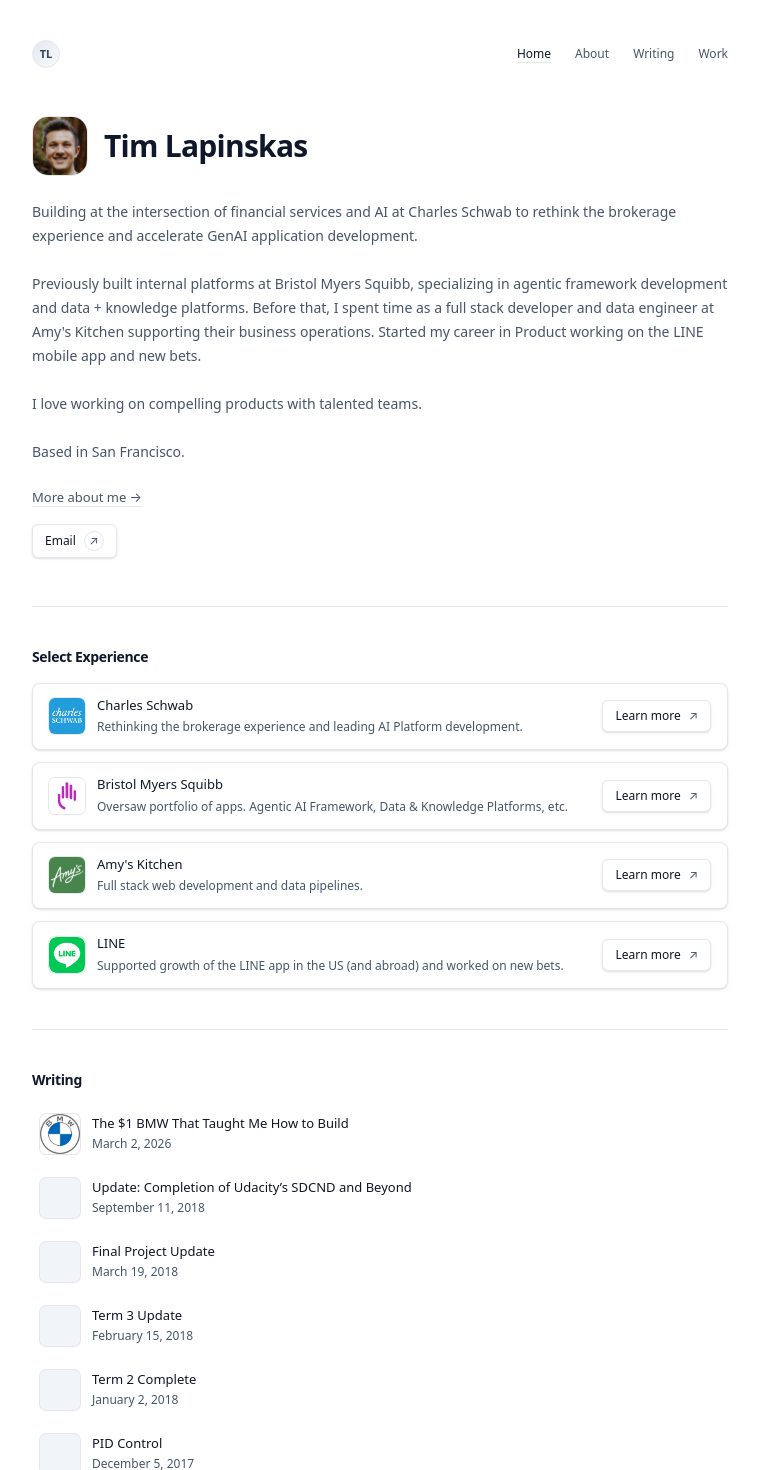
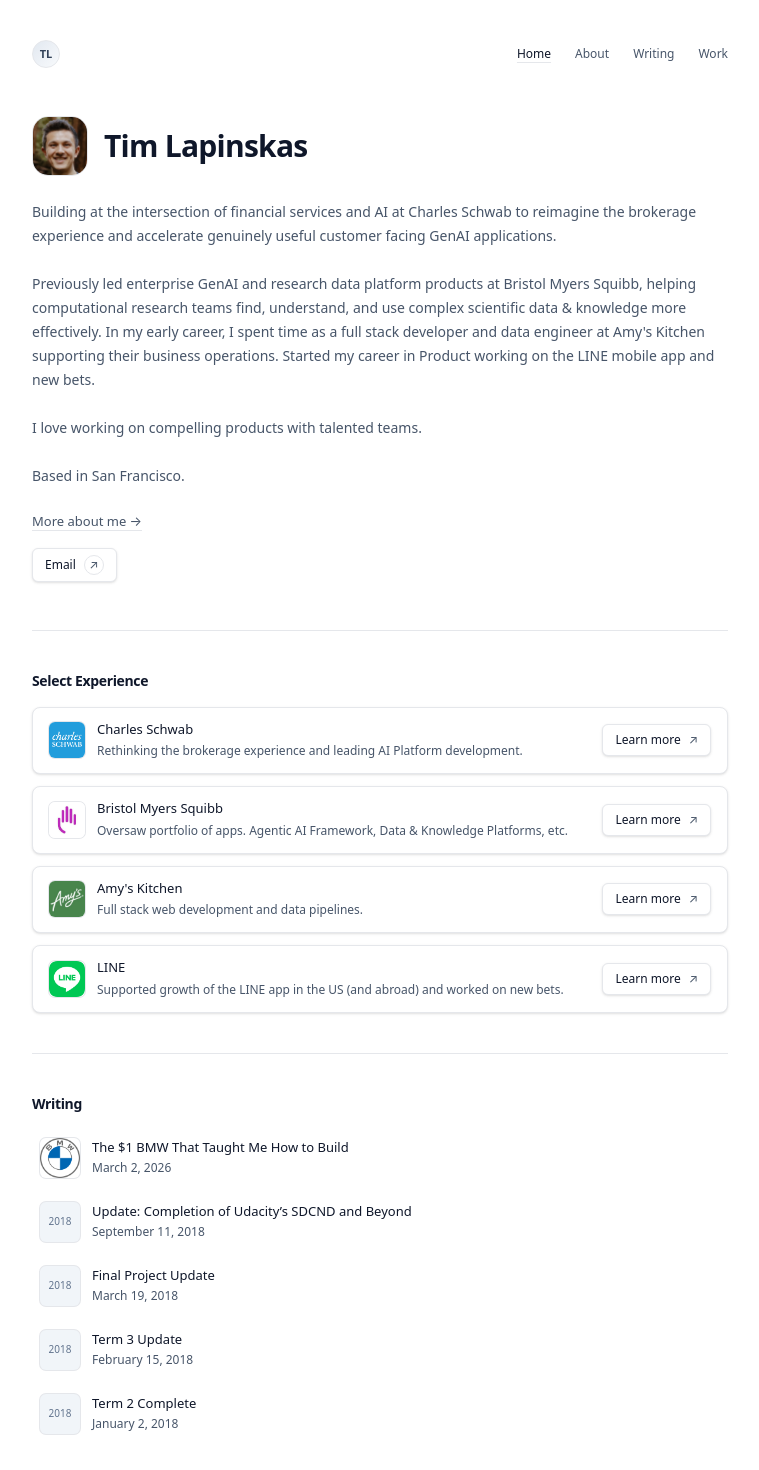
Before and after one commit to tlapinsk/personal-site, a Next.js app: page / in a window 1280 px wide. Shown: the top 1470 px of the page, without its empty margins (260-1019 px from the left). Built offline with nearby package versions, Linux system fonts and the light colour scheme.

Commit message:
Minor updates to copy, front page, about

```diff
--- a/app/about/page.tsx
+++ b/app/about/page.tsx
@@ -8,7 +8,7 @@
     {
       title: "Charles Schwab",
       href: "https://www.schwab.com/",
-      description: "Financial services + AI platform work.",
+      description: "Financial services + Conversational AI.",
     },
     // {
     //   title: "Bristol Myers Squibb",
@@ -106,12 +106,9 @@
     {
       title: "Podcasts",
       items: [
+        { title: "Dwarkesh Podcast", href: "https://podcasts.apple.com/us/podcast/dwarkesh-podcast/id1516093381" },
         { title: "Founders", href: "https://podcasts.apple.com/us/podcast/founders/id1141877104" },
         { title: "Acquired", href: "https://podcasts.apple.com/us/podcast/acquired/id1050462261" },
-        {
-          title: "How I Built This",
-          href: "https://podcasts.apple.com/us/podcast/how-i-built-this-with-guy-raz/id1150510297",
-        },
       ],
     },
     {
@@ -153,15 +150,16 @@
           <div className="mt-6 space-y-6 text-[13px] leading-6 text-muted">
             <p>
               Building at the intersection of financial services and AI at
-              Charles Schwab to rethink the brokerage experience and
-              accelerate GenAI application development.
+              Charles Schwab to reimagine the brokerage experience and
+              accelerate genuinely useful customer facing GenAI applications.
             </p>
             <p>
-              Previously built internal platforms at Bristol Myers Squibb,
-              specializing in agentic framework development and data +
-              knowledge platforms. Before that, I spent time as a full stack
-              developer and data engineer at Amy&apos;s Kitchen supporting business
-              operations.
+              Previously led enterprise GenAI and research data platform products at Bristol Myers Squibb,
+              helping computational research teams find, understand, and use complex scientific data &
+              knowledge more effectively. In my early career, I spent time as a full stack
+              developer and data engineer at Amy's Kitchen supporting their
+              business operations. Started my career in Product working on
+              the LINE mobile app and new bets.
             </p>
             <p>
               In 2016, I quit my job, packed my life into a 40L bag,
--- a/app/page.tsx
+++ b/app/page.tsx
@@ -3,6 +3,7 @@
 import { writingPosts } from "./writing/posts";
 
 export default function Home() {
+  const featuredWritingPosts = writingPosts.slice(0, 5);
   const building = [
     {
       title: "Charles Schwab",
@@ -78,14 +79,14 @@
             <div className="space-y-6 text-[14px] leading-6 text-muted">
               <p>
                 Building at the intersection of financial services and AI at
-                Charles Schwab to rethink the brokerage experience and
-                accelerate GenAI application development.
+                Charles Schwab to reimagine the brokerage experience and
+                accelerate genuinely useful customer facing GenAI applications.
               </p>
               <p>
-                Previously built internal platforms at Bristol Myers Squibb,
-                specializing in agentic framework development and data +
-                knowledge platforms. Before that, I spent time as a full stack
-	                developer and data engineer at Amy&apos;s Kitchen supporting their
+                Previously led enterprise GenAI and research data platform products at Bristol Myers Squibb,
+                  helping computational research teams find, understand, and use complex scientific data &
+                  knowledge more effectively. In my early career, I spent time as a full stack
+	                developer and data engineer at Amy's Kitchen supporting their
 	                business operations. Started my career in Product working on
 	                the LINE mobile app and new bets.
 	              </p>
@@ -166,7 +167,7 @@
           <h2 className="text-sm font-semibold tracking-tight">Writing</h2>
 
           <div className="mt-4 space-y-2">
-            {writingPosts.map((post) => (
+            {featuredWritingPosts.map((post) => (
               <a
                 key={post.title}
                 href={`/writing/${post.slug}`}
@@ -181,7 +182,9 @@
                     className="shrink-0"
                   />
                 ) : (
-                  <div className="h-10 w-10 shrink-0 rounded-md bg-slate-100 ring-1 ring-border" />
+                  <div className="flex h-10 w-10 shrink-0 items-center justify-center rounded-md bg-slate-100 text-[10px] font-medium text-slate-500 ring-1 ring-border dark:bg-neutral-900 dark:text-neutral-400">
+                    {new Date(post.date).getUTCFullYear()}
+                  </div>
                 )}
                 <div className="min-w-0">
                   <div className="text-[13px] font-medium text-foreground">
```
